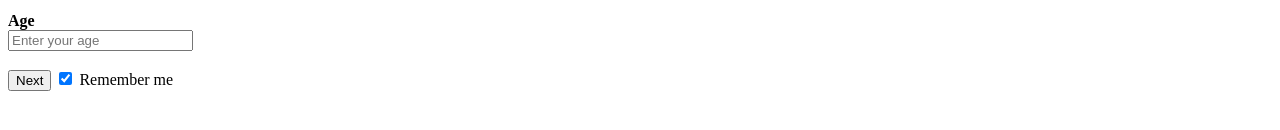
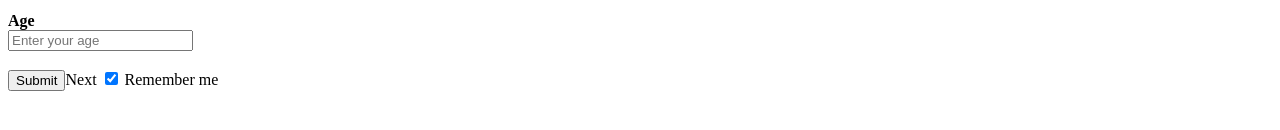
Before and after one commit to MokaOver/MokaOver.github.io2, a plain HTML site: page docs/index.html in a window 1280 px wide. Shown: the part 272-402 px from the top of the page. Drawn offline with Linux system fonts and the light colour scheme.

Commit message:
Update index.html

```diff
--- a/docs/index.html
+++ b/docs/index.html
@@ -41,7 +41,7 @@
             <input type="Number" placeholder="Enter your age" name="age" id="age" required>
             <br>
             <br>
-            <button type="submit" onclick="displayresult()" id="next" name="next">Next</button>
+            <input type="submit" onclick="displayresult()" id="next" name="next">Next</button>
             <label>
                 <input type="checkbox" checked="checked" name="remember"> Remember me
             </label>
```
